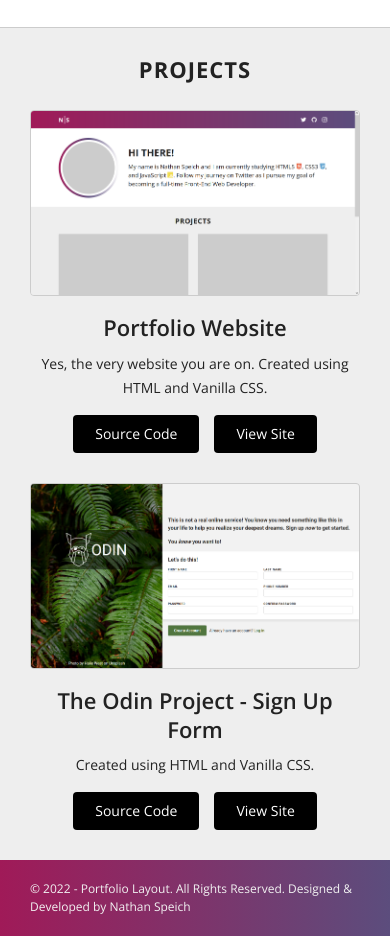
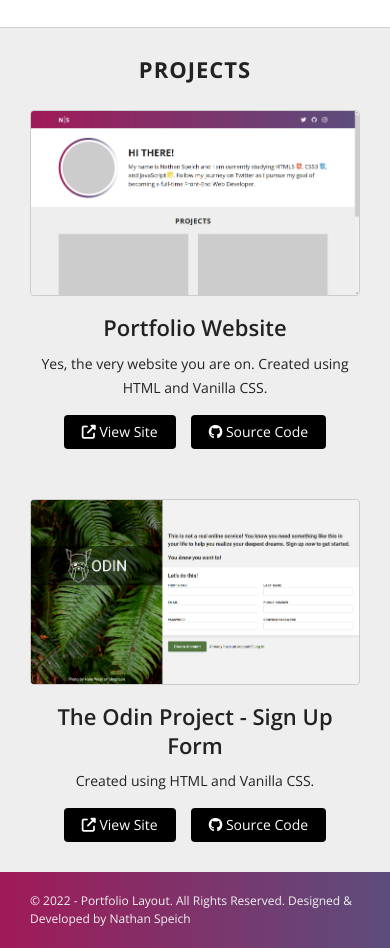
Before and after one commit to nathanspeich/portfolio-layout, a plain HTML site: page index.html in a window 390 px wide. Shown: the part 628-1576 px from the top of the page. Drawn offline with nearby package versions, Linux system fonts and the light colour scheme.

Commit message:
Font Awesome Icons & Padding Adjustment
Added new font awesome icons to project link buttons and adjusted spacing between each project for max-width 920px layout.

```diff
--- a/css/style.css
+++ b/css/style.css
@@ -28,7 +28,8 @@
   max-width: 120rem;
 }
 
-  .logo a:link, .logo a:visited {
+.logo a:link,
+.logo a:visited {
   font-size: 2.4rem;
   font-weight: 700;
   color: #fff;
@@ -37,7 +38,8 @@
   text-transform: uppercase;
 }
 
-  .logo a:hover, .logo a:active {
+.logo a:hover,
+.logo a:active {
   color: #fff;
 }
 
@@ -85,13 +87,13 @@
   justify-content: flex-start;
 }
 
-  .fa-brands {
+.nav-icon {
   font-size: 2.4rem;
   color: #fff;
 }
 
 ion-icon {
-    pointer-events :none;
+  pointer-events: none;
 }
 
 .nav-link:link,
@@ -168,7 +170,7 @@
 
 /***LIGHT***/
 
-  .section  {
+.section {
   padding: 4rem 0;
 }
 
@@ -278,7 +280,7 @@
   text-decoration: none;
   color: #fff;
   background-color: #000;
-    padding: 1rem 2rem;
+  padding: 0.8rem 1.6rem;
   border: 2px solid transparent;
   border-radius: 0.4rem;
   transition: all 0.3s;
@@ -359,9 +361,11 @@
   h1 {
     font-size: 3.6rem;
   }
+
   h2 {
     font-size: 2.6rem;
   }
+
   .about-text {
     font-size: 2rem;
   }
@@ -371,12 +375,15 @@
   h1 {
     font-size: 3.2rem;
   }
+
   h2 {
     font-size: 2.2rem;
   }
+
   .about-text {
     font-size: 1.6rem;
   }
+
   .container {
     padding: 0 3rem;
   }
@@ -392,7 +399,7 @@
 
   /**SECTIONS**/
 
-    .section  {
+  .section {
     padding: 3rem 0;
   }
 
@@ -401,7 +408,7 @@
   }
 
   .projects {
-        gap: 3rem;
+    gap: 5rem;
   }
 
   .project-content {
@@ -431,12 +438,15 @@
   .about-content {
     grid-template-columns: 1fr;
   }
+
   .about-text-box {
     grid-column: span 1;
   }
+
   .projects {
     grid-template-columns: 1fr;
   }
+
   .project-links {
     gap: 1.5rem;
   }
--- a/index.html
+++ b/index.html
@@ -23,17 +23,17 @@
             <ul class="nav-menu">
                 <li class="nav-item">
                     <a class="nav-link" href="https://twitter.com/nathanspeich" title="Twitter">
-                        <i class="fa-brands fa-twitter"></i>
+                        <i class="nav-icon fa-brands fa-twitter"></i>
                     </a>
                 </li>
                 <li class="nav-item">
                     <a class="nav-link" href="https://github.com/nspeich" title="GitHub">
-                        <i class="fa-brands fa-github"></i>
+                        <i class="nav-icon fa-brands fa-github"></i>
                     </a>
                 </li>
                 <li class="nav-item">
                     <a class="nav-link" href="https://www.instagram.com/nathan_speich/" title="Instagram">
-                        <i class="fa-brands fa-instagram"></i>
+                        <i class="nav-icon fa-brands fa-instagram"></i>
                     </a>
                 </li>
             </ul>
@@ -80,8 +80,10 @@
                                 </div>
                             </div>
                             <div class="project-links">
-                                <a href="https://github.com/nspeich/portfolio-layout.git">Source Code</a>
-                                <a href="https://nathanspeich.netlify.app">View Site</a>
+                                <a href="https://nathanspeich.netlify.app"><i
+                                        class="fa-solid fa-up-right-from-square"></i> View Site</a>
+                                <a href="https://github.com/nspeich/portfolio-layout.git"><i
+                                        class="fa-brands fa-github"></i> Source Code</a>
                             </div>
                         </div>
                     </figure>
@@ -101,8 +103,10 @@
                                 </div>
                             </div>
                             <div class="project-links">
-                                <a href="https://github.com/nspeich/top-sign-up-form">Source Code</a>
-                                <a href="https://nspeich.github.io/top-sign-up-form/">View Site</a>
+                                <a href="https://nspeich.github.io/top-sign-up-form/"><i
+                                        class="fa-solid fa-up-right-from-square"></i> View Site</a>
+                                <a href="https://github.com/nspeich/top-sign-up-form"><i
+                                        class="fa-brands fa-github"></i> Source Code</a>
                             </div>
                         </div>
                     </figure>
```
Lines whose indentation alone changed are shown as unchanged.
